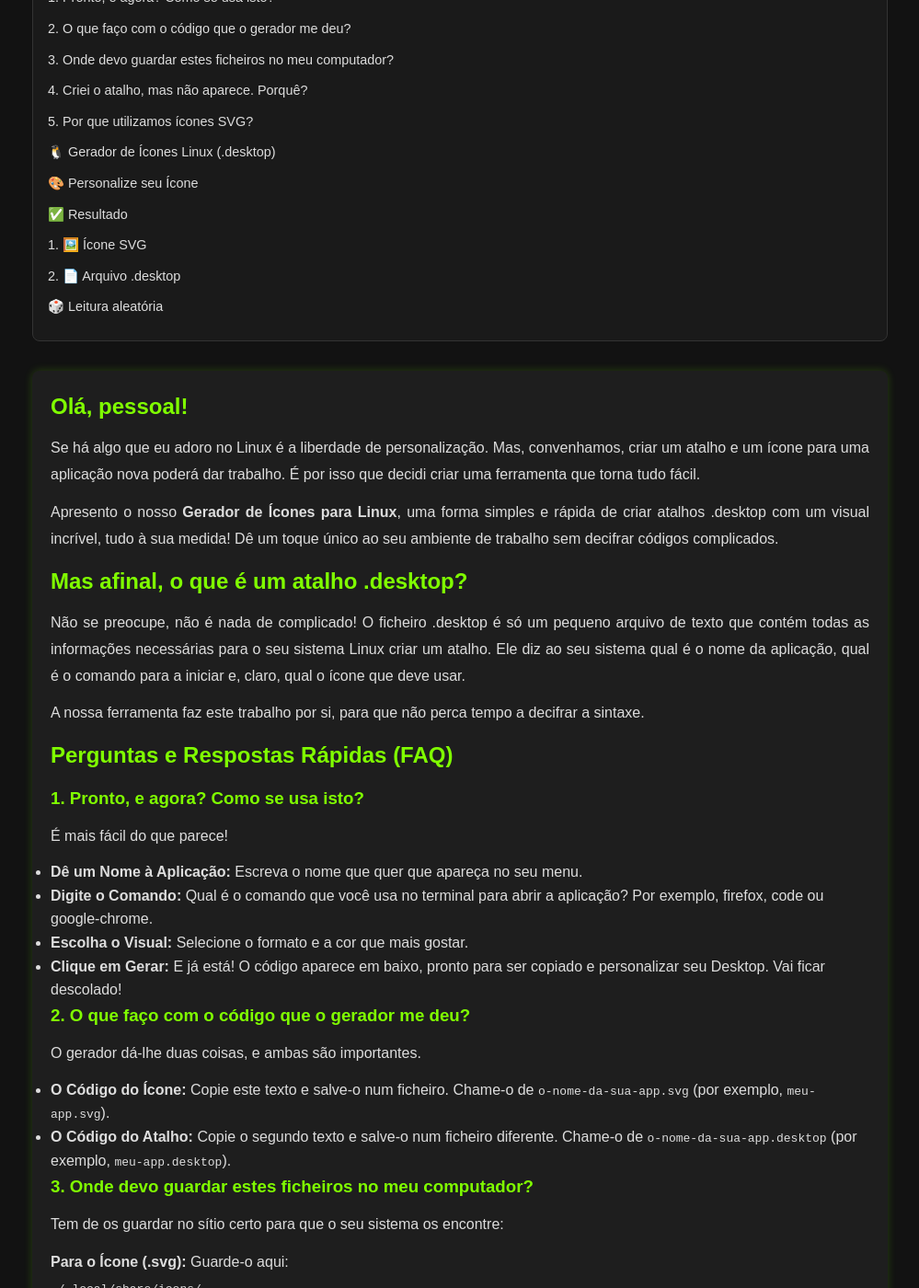
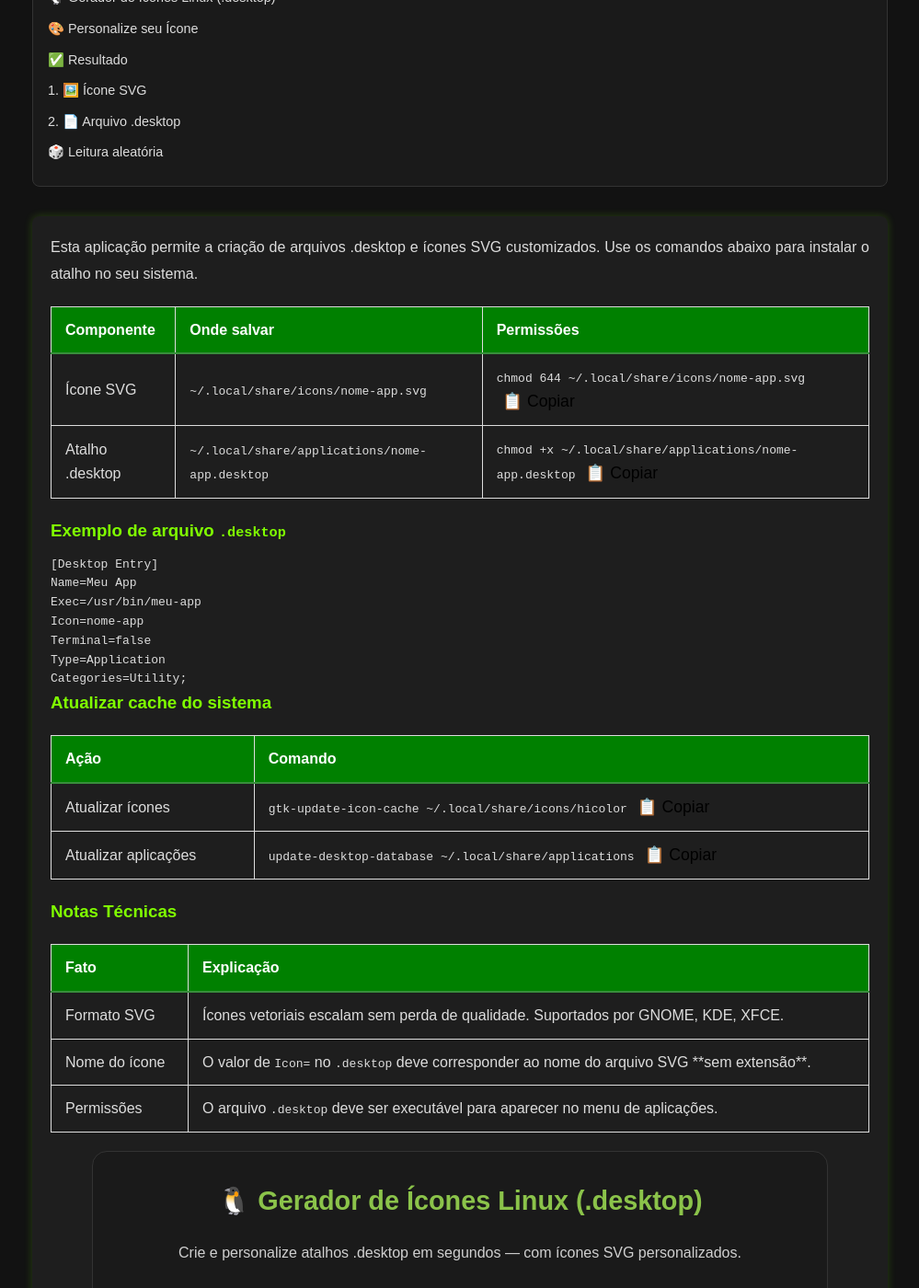
Before and after one commit to Piolinux/piolinux-site, a Jekyll site: the page built from _posts/2025-08-20-crie-icones-linux-incriveis-em-segundos.md, in a window 1280 px wide and 1400 px high, scrolled down 363 px. Shown: the whole window at 92% size, without its empty margins (140-1139 px from the left). Built offline with Jekyll 4.4.1, drawn with Linux system fonts in a browser that asks for light colours; some of the changed text lies outside the part shown.

Commit message:
Update 2025-08-20-crie-icones-linux-incriveis-em-segundos.md

```diff
--- a/_posts/2025-08-20-crie-icones-linux-incriveis-em-segundos.md
+++ b/_posts/2025-08-20-crie-icones-linux-incriveis-em-segundos.md
@@ -17,77 +17,98 @@ permalink: /criar-ícones-linux/
 <section class="post-content">
 
 
-<h2>Olá, pessoal!</h2>
+<p>Esta aplicação permite a criação de arquivos .desktop e ícones SVG customizados. Use os comandos abaixo para instalar o atalho no seu sistema.</p>
 
-<p>
-    Se há algo que eu adoro no Linux é a liberdade de personalização.
-    Mas, convenhamos, criar um atalho e um ícone para uma aplicação
-    nova poderá dar  trabalho. É por isso que decidi criar uma ferramenta que torna tudo fácil.
-</p>
+<table class="evergreen-table">
+  <thead>
+    <tr>
+      <th>Componente</th>
+      <th>Onde salvar</th>
+      <th>Permissões</th>
+    </tr>
+  </thead>
+  <tbody>
+    <tr>
+      <td data-label="Componente">Ícone SVG</td>
+      <td data-label="Onde salvar">
+        <code>~/.local/share/icons/nome-app.svg</code>
+      </td>
+      <td data-label="Permissões">
+        <code>chmod 644 ~/.local/share/icons/nome-app.svg</code>
+        <button class="copy-btn" data-command="chmod 644 ~/.local/share/icons/nome-app.svg">📋 Copiar</button>
+      </td>
+    </tr>
+    <tr>
+      <td data-label="Componente">Atalho .desktop</td>
+      <td data-label="Onde salvar">
+        <code>~/.local/share/applications/nome-app.desktop</code>
+      </td>
+      <td data-label="Permissões">
+        <code>chmod +x ~/.local/share/applications/nome-app.desktop</code>
+        <button class="copy-btn" data-command="chmod +x ~/.local/share/applications/nome-app.desktop">📋 Copiar</button>
+      </td>
+    </tr>
+  </tbody>
+</table>
 
-<p>
-    Apresento o nosso <strong>Gerador de Ícones para Linux</strong>, uma forma simples e rápida de criar atalhos .desktop com um visual incrível, tudo à sua medida! Dê um toque único ao seu ambiente de trabalho sem decifrar códigos complicados.
-</p>
+<h3 id="exemplo">Exemplo de arquivo <code>.desktop</code></h3>
+<pre><code>[Desktop Entry]
+Name=Meu App
+Exec=/usr/bin/meu-app
+Icon=nome-app
+Terminal=false
+Type=Application
+Categories=Utility;</code></pre>
 
-<h2>Mas afinal, o que é um atalho .desktop?</h2>
-<p>
-    Não se preocupe, não é nada de complicado! O ficheiro .desktop é só um pequeno arquivo de texto que contém todas as informações necessárias para o seu sistema Linux criar um atalho. Ele diz ao seu sistema qual é o nome da aplicação, qual é o comando para a iniciar e, claro, qual o ícone que deve usar.
-</p>
+<h3 id="atualizar">Atualizar cache do sistema</h3>
+<table class="evergreen-table">
+  <thead>
+    <tr>
+      <th>Ação</th>
+      <th>Comando</th>
+    </tr>
+  </thead>
+  <tbody>
+    <tr>
+      <td data-label="Ação">Atualizar ícones</td>
+      <td data-label="Comando">
+        <code>gtk-update-icon-cache ~/.local/share/icons/hicolor</code>
+        <button class="copy-btn" data-command="gtk-update-icon-cache ~/.local/share/icons/hicolor">📋 Copiar</button>
+      </td>
+    </tr>
+    <tr>
+      <td data-label="Ação">Atualizar aplicações</td>
+      <td data-label="Comando">
+        <code>update-desktop-database ~/.local/share/applications</code>
+        <button class="copy-btn" data-command="update-desktop-database ~/.local/share/applications">📋 Copiar</button>
+      </td>
+    </tr>
+  </tbody>
+</table>
 
-<p>
-    A nossa ferramenta faz este trabalho por si, para que não perca tempo a decifrar a sintaxe.
-</p>
-
-<h2>Perguntas e Respostas Rápidas (FAQ)</h2>
-<h3>1. Pronto, e agora? Como se usa isto?</h3>
-
-<p>É mais fácil do que parece!</p>
-<ul>
-    <li><strong>Dê um Nome à Aplicação:</strong> Escreva o nome que quer que apareça no seu menu.</li>
-    <li><strong>Digite o Comando:</strong> Qual é o comando que você usa no terminal para abrir a aplicação? Por exemplo, firefox, code ou google-chrome.</li>
-    <li><strong>Escolha o Visual:</strong> Selecione o formato e a cor que mais gostar.</li>
-    <li><strong>Clique em Gerar:</strong> E já está! O código aparece em baixo, pronto para ser copiado e personalizar seu Desktop. Vai ficar descolado!</li>
-</ul>
-
-<h3>2. O que faço com o código que o gerador me deu?</h3>
-<p>
-    O gerador dá-lhe duas coisas, e ambas são importantes.
-</p>
-<ul>
-    <li><strong>O Código do Ícone:</strong> Copie este texto e salve-o num ficheiro. Chame-o de <code>o-nome-da-sua-app.svg</code> (por exemplo, <code>meu-app.svg</code>).</li>
-    <li><strong>O Código do Atalho:</strong> Copie o segundo texto e salve-o num ficheiro diferente. Chame-o de <code>o-nome-da-sua-app.desktop</code> (por exemplo, <code>meu-app.desktop</code>).</li>
-</ul>
-
-<h3>3. Onde devo guardar estes ficheiros no meu computador?</h3>
-<p>
-    Tem de os guardar no sítio certo para que o seu sistema os encontre:
-</p>
-<p>
-    <strong>Para o Ícone (.svg):</strong> Guarde-o aqui:<br>
-    <code>~/.local/share/icons/</code>
-</p>
-<p>
-    <strong>Para o Atalho (.desktop):</strong> Guarde-o aqui:<br>
-    <code>~/.local/share/applications/</code>
-</p>
-<p>
-    Ah, e não se esqueça: o nome que você deu ao ícone no ficheiro .desktop tem de ser igual ao nome que usou para salvar o seu ficheiro .svg!
-</p>
-
-<h3>4. Criei o atalho, mas não aparece. Porquê?</h3>
-<p>
-    Tranquilo é normal. O seu Sistema Linux, por vezes, precisa de um empurrãozinho para notar os ficheiros novos. A solução é fazer logout e login de novo em casos extremos. Se mesmo assim não aparecer, um reinício completo costuma resolver. Em alguns casos, use os comandos:
-</p>
-<p>
-    <code>sudo update-icon-caches /usr/share/icons/*</code>
-</p>
-
-<h3>5. Por que utilizamos ícones SVG?</h3>
-<p>
-    Os ícones SVG são desenvolvidos a partir de linhas e formas, e não de pixeis. Isso significa que eles permanecem sempre nítidos e perfeitos, independentemente de tamanhos pequenos na barra de tarefas ou em tamanho grande na área de trabalho. Perfeito.
-</p>
-
-
+<h3 id="notas">Notas Técnicas</h3>
+<table class="evergreen-table">
+  <thead>
+    <tr>
+      <th>Fato</th>
+      <th>Explicação</th>
+    </tr>
+  </thead>
+  <tbody>
+    <tr>
+      <td data-label="Fato">Formato SVG</td>
+      <td data-label="Explicação">Ícones vetoriais escalam sem perda de qualidade. Suportados por GNOME, KDE, XFCE.</td>
+    </tr>
+    <tr>
+      <td data-label="Fato">Nome do ícone</td>
+      <td data-label="Explicação">O valor de <code>Icon=</code> no <code>.desktop</code> deve corresponder ao nome do arquivo SVG **sem extensão**.</td>
+    </tr>
+    <tr>
+      <td data-label="Fato">Permissões</td>
+      <td data-label="Explicação">O arquivo <code>.desktop</code> deve ser executável para aparecer no menu de aplicações.</td>
+    </tr>
+  </tbody>
+</table>
 
 <main>
    <div class="tool-container" style="background: #1a1a1a; padding: 30px; border-radius: 16px; border: 1px solid #333; max-width: 800px; margin: 0 auto;">
```
